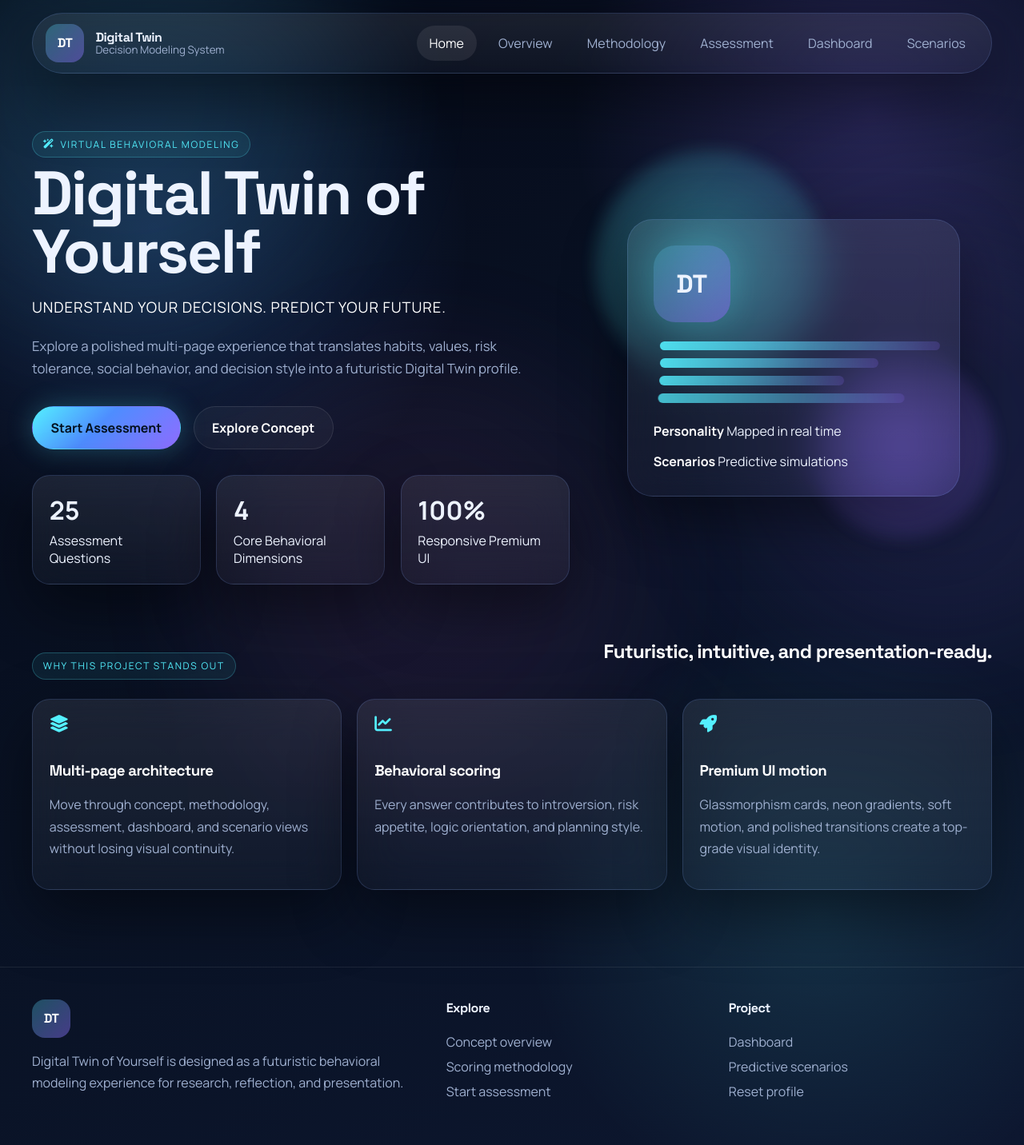
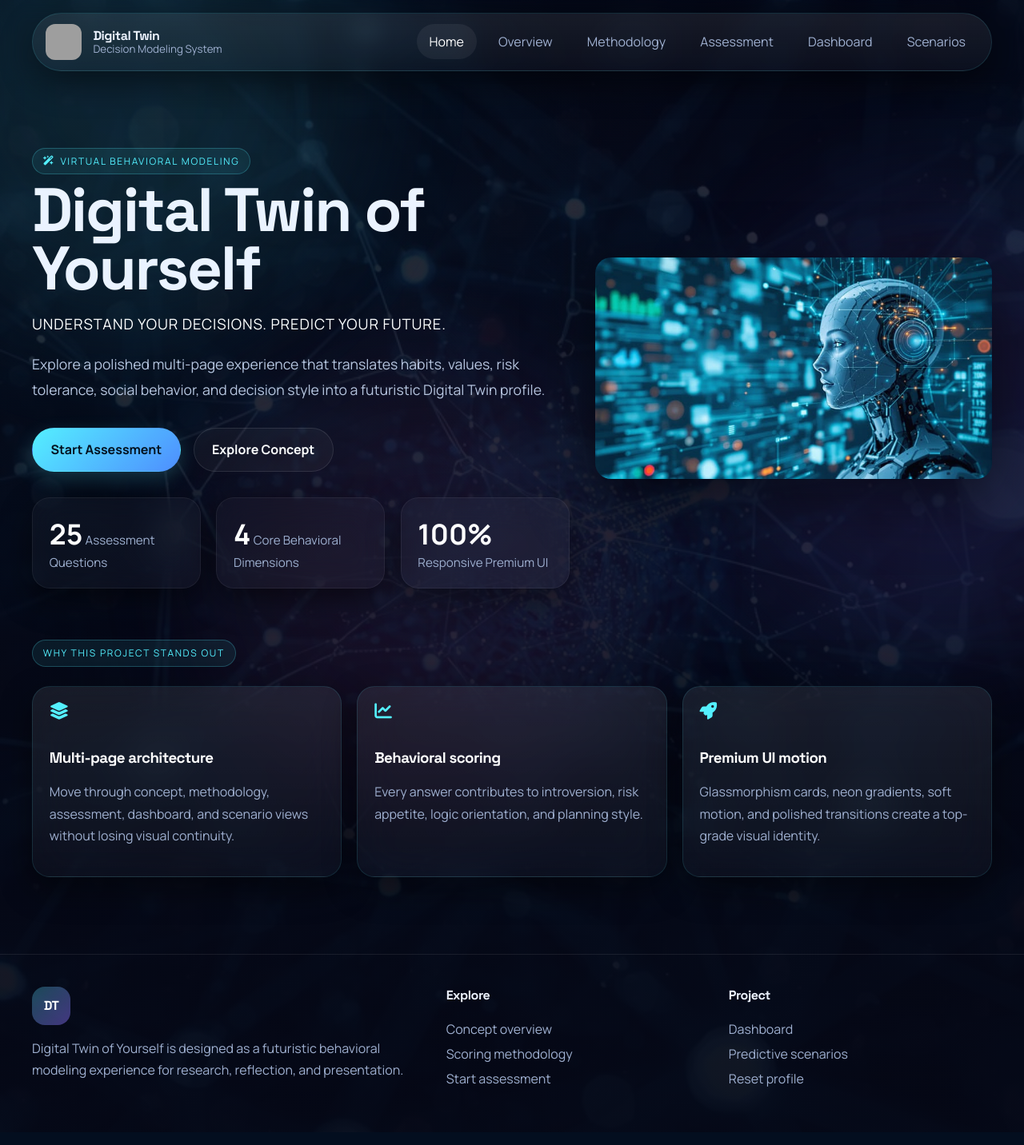
Before and after one commit to ayush-bhavsar/digital-twin, a Flask app: page / in a window 1280 px wide. Shown: the whole page at 80% size. After the commit the page ends 1359 px from the top, so only its background shows below. Run offline with Flask 3, Linux system fonts and the light colour scheme; grey boxes are pictures that could not be loaded.

Commit message:
UI changes  exectutes

```diff
--- a/static/css/styles.css
+++ b/static/css/styles.css
@@ -18,6 +18,7 @@
     --max: 1200px;
 }
 
+
 * {
     box-sizing: border-box;
 }
@@ -30,11 +31,11 @@ body {
     margin: 0;
     color: var(--text);
     font-family: 'Manrope', sans-serif;
+
     background:
-        radial-gradient(circle at 15% 20%, rgba(78, 141, 255, 0.2), transparent 25%),
-        radial-gradient(circle at 85% 10%, rgba(143, 109, 255, 0.22), transparent 22%),
-        radial-gradient(circle at 80% 80%, rgba(84, 240, 255, 0.12), transparent 24%),
-        linear-gradient(145deg, var(--bg-0), var(--bg-1) 45%, var(--bg-2));
+        linear-gradient(rgba(5,8,22,0.85), rgba(5,8,22,0.95)),
+        url('../img/bg.jpg') center/cover no-repeat;
+
     min-height: 100vh;
     overflow-x: hidden;
 }
@@ -78,11 +79,21 @@ p {
 }
 
 .glass-card {
-    background: linear-gradient(180deg, rgba(255, 255, 255, 0.08), rgba(255, 255, 255, 0.03));
-    backdrop-filter: blur(24px);
-    -webkit-backdrop-filter: blur(24px);
-    border: 1px solid var(--border);
-    box-shadow: var(--shadow);
+    background: linear-gradient(180deg, rgba(255,255,255,0.08), rgba(255,255,255,0.03));
+    backdrop-filter: blur(25px);
+    -webkit-backdrop-filter: blur(25px);
+    border: 1px solid rgba(84, 240, 255, 0.12);
+    box-shadow: 0 15px 40px rgba(0, 0, 0, 0.45);
+
+    transition: 0.3s ease;
+}
+
+.glass-card:hover {
+    transform: perspective(1000px) rotateX(6deg) rotateY(-6deg) scale(1.03);
+    box-shadow:
+        0 0 25px rgba(84, 240, 255, 0.25),
+        0 0 60px rgba(143, 109, 255, 0.2),
+        0 20px 60px rgba(0, 0, 0, 0.6);
 }
 
 .ambient {
@@ -187,7 +198,7 @@ p {
 .site-nav a:hover,
 .site-nav a.active {
     color: white;
-    background: rgba(255, 255, 255, 0.08);
+    background: rgba(255, 255, 255, 0.06);
 }
 
 .nav-toggle {
@@ -209,7 +220,7 @@ p {
 }
 
 .hero {
-    padding: 3.5rem 0 1.5rem;
+    padding: 5rem 0 2.5rem;
 }
 
 .hero-grid {
@@ -235,8 +246,9 @@ p {
 
 .hero-text,
 .page-hero p {
-    max-width: 60ch;
-    font-size: 1.05rem;
+    font-size: 1.1rem;
+    color: #b8c6e0;
+    line-height: 1.8;
 }
 
 .hero-badge,
@@ -280,9 +292,14 @@ p {
 }
 
 .primary-btn {
-    background: linear-gradient(135deg, var(--cyan), var(--blue) 45%, var(--purple));
+    background: linear-gradient(135deg, var(--cyan), var(--blue));
     color: #03111f;
-    box-shadow: 0 0 32px rgba(84, 240, 255, 0.25);
+    box-shadow: 0 8px 25px rgba(84, 240, 255, 0.2);
+}
+
+.primary-btn:hover {
+    transform: translateY(-2px);
+    box-shadow: 0 10px 30px rgba(84, 240, 255, 0.25);
 }
 
 .secondary-btn,
@@ -362,11 +379,20 @@ p {
     padding: 1.3rem;
 }
 
-.mini-stat strong,
-.metric-card strong {
-    display: block;
-    font-size: 2rem;
-    margin-bottom: 0.3rem;
+.mini-stat {
+    background: rgba(255, 255, 255, 0.03);
+    border: 1px solid rgba(255, 255, 255, 0.06);
+    backdrop-filter: blur(20px);
+}
+
+.mini-stat strong {
+    font-size: 2.2rem;
+    color: white;
+}
+
+.mini-stat span {
+    color: #9fb0d0;
+    font-size: 0.95rem;
 }
 
 .hero-visual {
@@ -374,6 +400,7 @@ p {
     min-height: 540px;
     display: grid;
     place-items: center;
+    align-items: center;
 }
 
 .orb {
@@ -458,6 +485,18 @@ p {
 .twin-lines span:nth-child(4) {
     width: 88%;
     animation-delay: 0.6s;
+}
+
+@keyframes glowPulse {
+    0% {
+        box-shadow: 0 0 20px rgba(84, 240, 255, 0.15);
+    }
+    50% {
+        box-shadow: 0 0 40px rgba(143, 109, 255, 0.25);
+    }
+    100% {
+        box-shadow: 0 0 20px rgba(84, 240, 255, 0.15);
+    }
 }
 
 @keyframes scan {
@@ -937,3 +976,66 @@ p {
         min-width: 100%;
     }
 }
+
+.logo {
+   width: 45px;
+   height: 45px;
+   border-radius: 12px;
+   object-fit: cover;
+}
+
+.particles {
+    position: fixed;
+    width: 100%;
+    height: 100%;
+    overflow: hidden;
+    top: 0;
+    left: 0;
+    z-index: -1;
+}
+
+.particles span {
+    position: absolute;
+    display: block;
+    width: 6px;
+    height: 6px;
+    background: rgba(84, 240, 255, 0.6);
+    border-radius: 50%;
+    animation: floatParticles 10s linear infinite;
+    bottom: -10px;
+}
+
+@keyframes floatParticles {
+    0% {
+        transform: translateY(0) scale(1);
+        opacity: 0;
+    }
+    50% {
+        opacity: 1;
+    }
+    100% {
+        transform: translateY(-100vh) scale(0.5);
+        opacity: 0;
+    }
+}
+
+.hero-img {
+    width: 100%;
+    border-radius: 20px;
+    box-shadow: 0 25px 80px rgba(0, 0, 0, 0.6);
+    transition: 0.4s ease;
+}
+
+.hero-img:hover {
+    transform: scale(1.03);
+}
+
+body::after {
+    content: "";
+    position: fixed;
+    inset: 0;
+    background:
+        radial-gradient(circle at 20% 30%, rgba(84,240,255,0.025), transparent 55%),
+        radial-gradient(circle at 80% 70%, rgba(143,109,255,0.025), transparent 55%);
+    pointer-events: none;
+}
--- a/templates/base.html
+++ b/templates/base.html
@@ -26,7 +26,7 @@
     <header class="site-header">
         <div class="container nav-shell glass-card">
             <a class="brand" href="{{ url_for('home') }}">
-                <span class="brand-mark">DT</span>
+                <img src="{{ url_for('static', filename='img/logo.png') }}" class="logo">
                 <span class="brand-copy">
                     <strong>Digital Twin</strong>
                     <small>Decision Modeling System</small>
--- a/templates/home.html
+++ b/templates/home.html
@@ -30,33 +30,15 @@
         </div>
 
         <div class="hero-visual reveal">
-            <div class="orb orb-a"></div>
-            <div class="orb orb-b"></div>
-            <div class="glass-card twin-panel">
-                <div class="twin-logo">DT</div>
-                <div class="twin-lines">
-                    <span></span><span></span><span></span><span></span>
-                </div>
-                <div class="twin-metrics">
-                    <div>
-                        <strong>Personality</strong>
-                        <span>Mapped in real time</span>
-                    </div>
-                    <div>
-                        <strong>Scenarios</strong>
-                        <span>Predictive simulations</span>
-                    </div>
-                </div>
-            </div>
-        </div>
-    </div>
+    <img src="{{ url_for('static', filename='img/hero.png') }}" class="hero-img">
+</div>
+
 </section>
 
 <section class="container section-pad">
     <div class="section-heading reveal">
-        <span class="eyebrow">Why this project stands out</span>
-        <h2>Futuristic, intuitive, and presentation-ready.</h2>
-    </div>
+    <span class="eyebrow">Why this project stands out</span>
+</div>
     <div class="feature-grid">
         <article class="glass-card feature-card reveal">
             <i class="fa-solid fa-layer-group"></i>
```
Also changed, not shown: static/img/bg.jpg (added), static/img/hero.png (added), templates/dashboard.html (line endings or trailing spaces), 1 other file.
